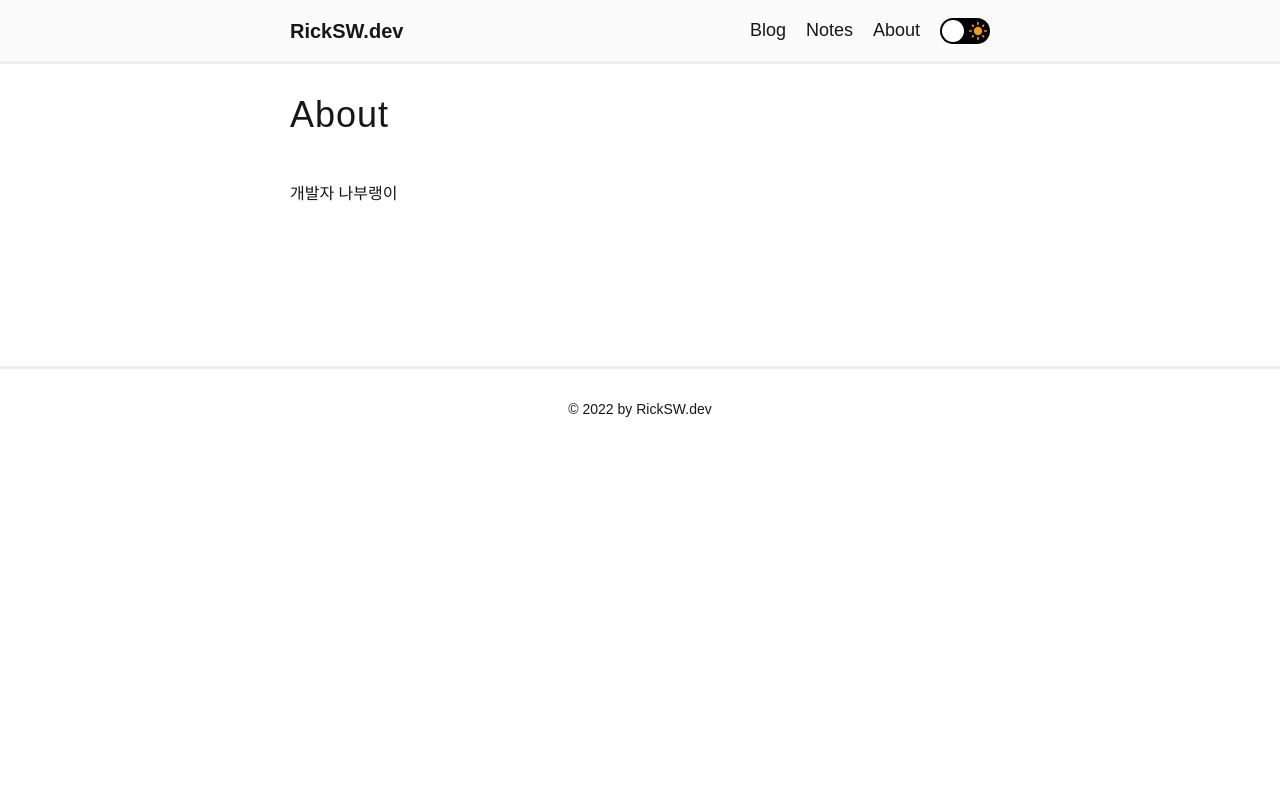
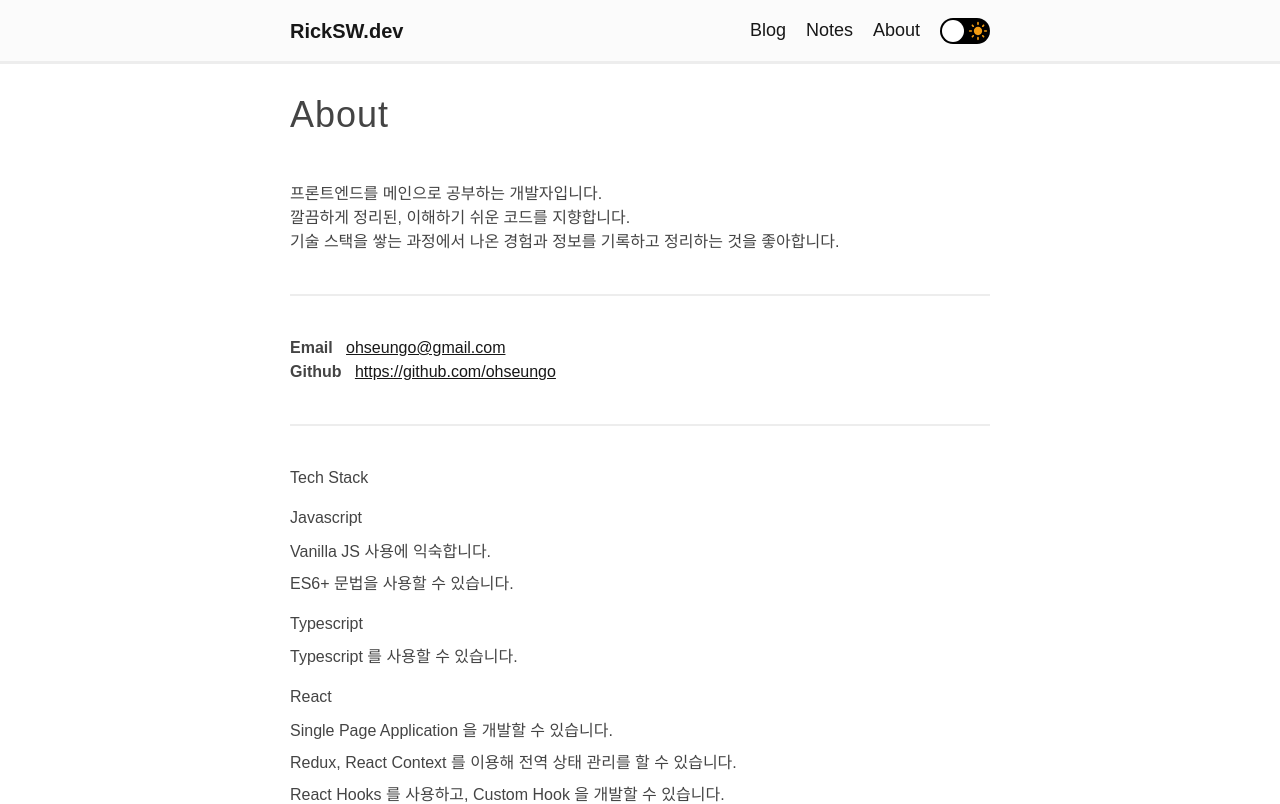
Before and after one commit to ohseungo/ricksw.dev, a Next.js app: page /about in a window 1280 px wide. Shown: the top 804 px of the page. Built offline with nearby package versions, Linux system fonts and the light colour scheme.

Commit message:
feat : About 페이지 1차 완성 및 Note 페이지 재조정
- about 페이지 내용 추가
- Note 페이지 파티션간 margin 추가

```diff
--- a/components/note/NotePosts.styled.ts
+++ b/components/note/NotePosts.styled.ts
@@ -2,14 +2,13 @@ import styled from "@emotion/styled";
 
 export const Root = styled.div``;
 
-export const Partition = styled.section``;
+export const Partition = styled.section`
+  margin-bottom: 3rem;
+`;
 
-export const NoteLink = styled.div`
+export const NoteLink = styled.li`
   font-size: 18px;
   padding: 6px 0;
-  em {
-    margin-right: 12px;
-  }
 
   a {
     display: block;
--- a/components/note/NotePosts.tsx
+++ b/components/note/NotePosts.tsx
@@ -35,23 +35,23 @@ interface PartitionProps {
   title: string;
   posts?: NotePostProps[];
 }
+
 const NotePartition = ({ title, posts }: PartitionProps) => {
   if (posts && posts.length > 0) {
     return (
       <Partition>
         <h1>{title}</h1>
+        <ol>
           {posts.map((post, index) => {
             return (
               <NoteLink key={index}>
-              <Link href={`./notes/${post.type}/${post.slug}`}>
-                <a>
-                  <em>{index + 1}</em>
-                  {post.frontMatter.title}
-                </a>
+                <Link href={`/notes/${post.type}/${post.slug}`}>
+                  <a>{post.frontMatter.title}</a>
                 </Link>
               </NoteLink>
             );
           })}
+        </ol>
       </Partition>
     );
   } else {
--- a/container/AboutContainer.styled.ts
+++ b/container/AboutContainer.styled.ts
@@ -1 +1,23 @@
 import styled from "@emotion/styled";
+
+export const Root = styled.div`
+  color: var(--sub-txt-color);
+
+  h3 {
+    margin: 1rem 0 0.6rem;
+  }
+
+  li {
+    list-style: none;
+    margin-bottom: 0.5rem;
+  }
+
+  a {
+    text-decoration: underline;
+  }
+
+  hr {
+    margin-top: 2.5rem;
+    margin-bottom: 2.5rem;
+  }
+`;
--- a/container/AboutContainer.tsx
+++ b/container/AboutContainer.tsx
@@ -1,14 +1,15 @@
 import PageTitle from "components/common/PageTitle";
+import { Root } from "./AboutContainer.styled";
 
 interface Props {
   children: React.ReactNode;
 }
 const AboutContainer = ({ children }: Props) => {
   return (
-    <>
+    <Root>
       <PageTitle title="About" />
       {children}
-    </>
+    </Root>
   );
 };
 
--- a/pages/about.tsx
+++ b/pages/about.tsx
@@ -2,6 +2,7 @@
 import { NextSeo } from "next-seo";
 import fs from "fs";
 import matter from "gray-matter";
+import ReactMarkdown from "react-markdown";
 
 import AboutContainer from "container/AboutContainer";
 import { PostProps } from "types/blog";
@@ -10,7 +11,7 @@ const AboutPage = ({ frontMatter, content }: PostProps) => {
   return (
     <AboutContainer>
       <NextSeo title="About" />
-      {content}
+      <ReactMarkdown>{content}</ReactMarkdown>
     </AboutContainer>
   );
 };
--- a/pages/notes/index.tsx
+++ b/pages/notes/index.tsx
@@ -4,7 +4,6 @@ import NotePosts from "components/note/NotePosts";
 import PageTitle from "components/common/PageTitle";
 
 const NotesPage = ({ posts }: NotePostsProps) => {
-  console.log(posts);
   return (
     <div>
       <PageTitle title="Notes" description="공부하고 배운 지식을 정리합니다" />
--- a/posts/about.md
+++ b/posts/about.md
@@ -4,4 +4,38 @@ description: About me
 date: 2022/05/01
 ---
 
-개발자 나부랭이
+프론트엔드를 메인으로 공부하는 개발자입니다.
+
+깔끔하게 정리된, 이해하기 쉬운 코드를 지향합니다.
+
+기술 스택을 쌓는 과정에서 나온 경험과 정보를 기록하고 정리하는 것을 좋아합니다.
+
+---
+
+**Email**&nbsp;&nbsp; [ohseungo@gmail.com](mailto:ohseungo@gmail.com)
+
+**Github**&nbsp;&nbsp; [https://github.com/ohseungo](https://github.com/ohseungo)
+
+---
+
+## Tech Stack
+
+### Javascript
+
+- Vanilla JS 사용에 익숙합니다.
+- ES6+ 문법을 사용할 수 있습니다.
+
+### Typescript
+
+- Typescript 를 사용할 수 있습니다.
+
+### React
+
+- Single Page Application 을 개발할 수 있습니다.
+- Redux, React Context 를 이용해 전역 상태 관리를 할 수 있습니다.
+- React Hooks 를 사용하고, Custom Hook 을 개발할 수 있습니다.
+- Styled Component, Emotion 을 사용할 수 있습니다.
+
+### NextJS
+
+- SSR, SSG 기반 정적 웹페이지를 개발할 수 있습니다.
--- a/styles/globals.css
+++ b/styles/globals.css
@@ -46,6 +46,10 @@ a {
   text-decoration: none;
 }
 
+hr {
+  border: solid 0.5px var(--sub-border-color);
+}
+
 * {
   box-sizing: border-box;
   transition: background-color 300ms ease-in-out, border-color 300ms ease-in-out;
```
Lines whose indentation alone changed are shown as unchanged.
